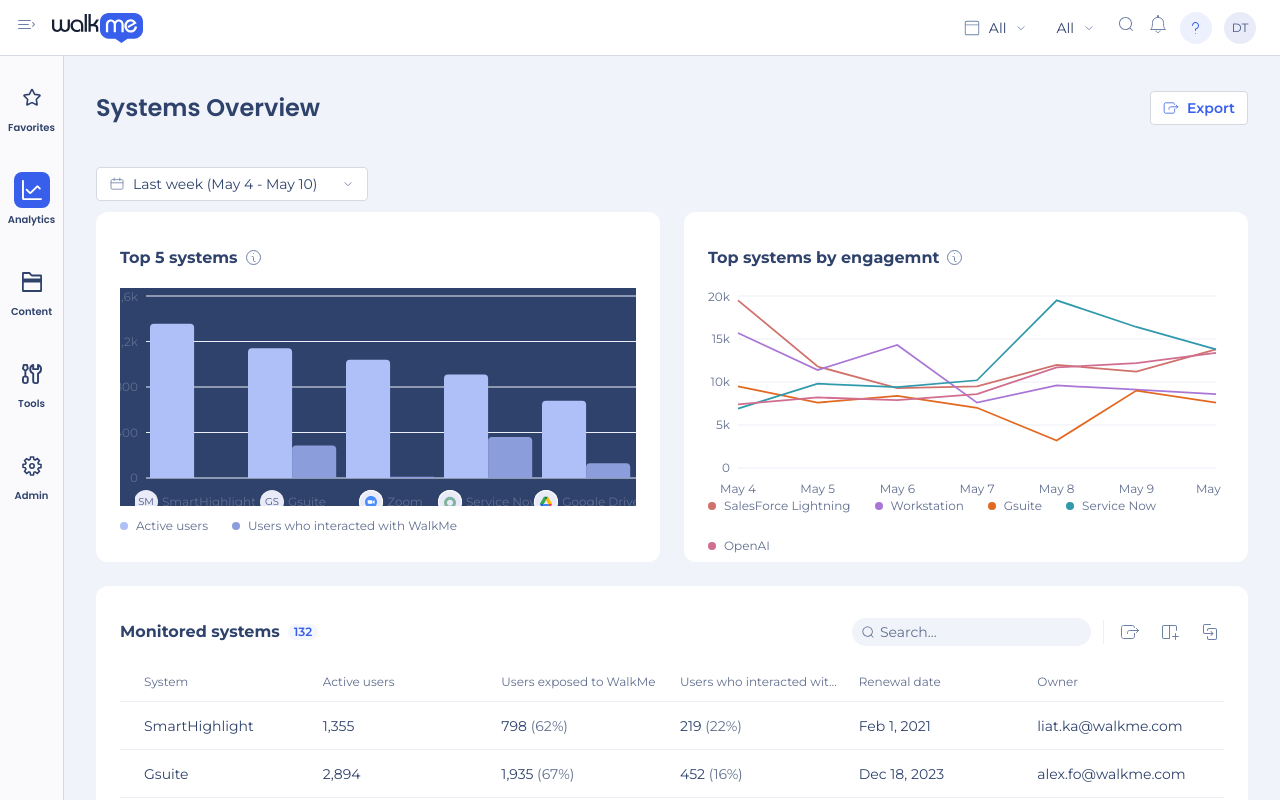
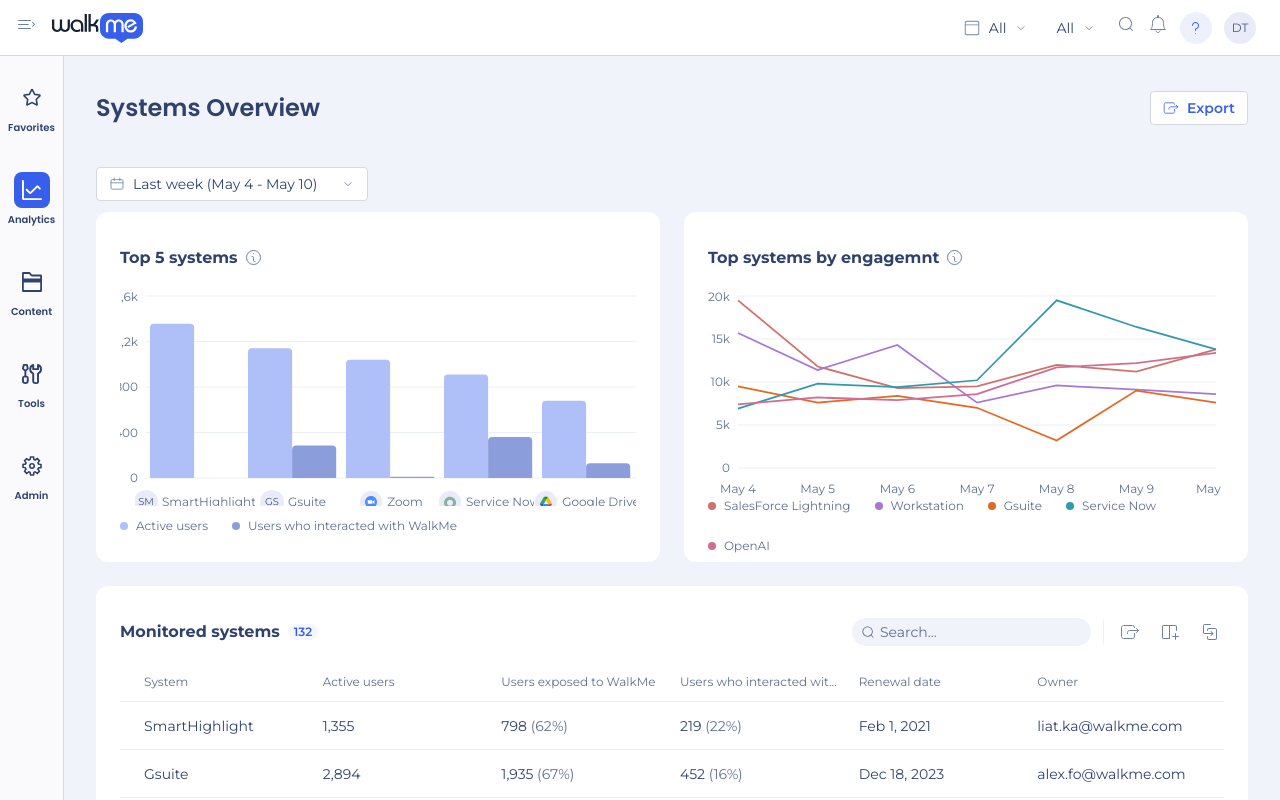
Before and after one commit to danielboaron23/walkme-analytics-ui, a React (Vite) app: page / in a window 1280 px wide. Built offline with nearby package versions, Linux system fonts and the light colour scheme; a web font is replaced by a local one.

Commit message:
Spring autosave

```diff
--- a/src/components/walkme/charts/TopSystemsBarChart.tsx
+++ b/src/components/walkme/charts/TopSystemsBarChart.tsx
@@ -38,7 +38,7 @@ function AxisTick({ x, y, payload }: any) {
 export function TopSystemsBarChart() {
   return (
     <ResponsiveContainer width="100%" height={218}>
-      <BarChart data={DATA} barGap={4} barCategoryGap="22%" margin={{ top: 8, right: 0, bottom: 0, left: -8 }} style={{ backgroundColor: "var(--color-text-primary)" }}>
+      <BarChart data={DATA} barGap={4} barCategoryGap="22%" margin={{ top: 8, right: 0, bottom: 0, left: -8 }}>
         <CartesianGrid vertical={false} stroke="#ebeff7" />
         <XAxis
           dataKey="system"
```
